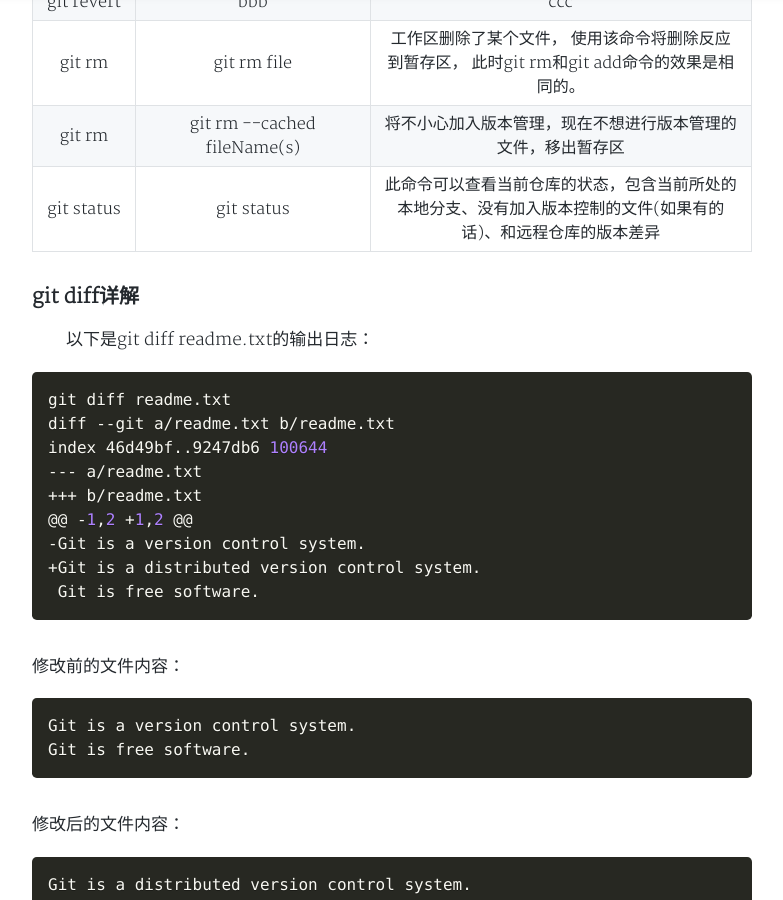
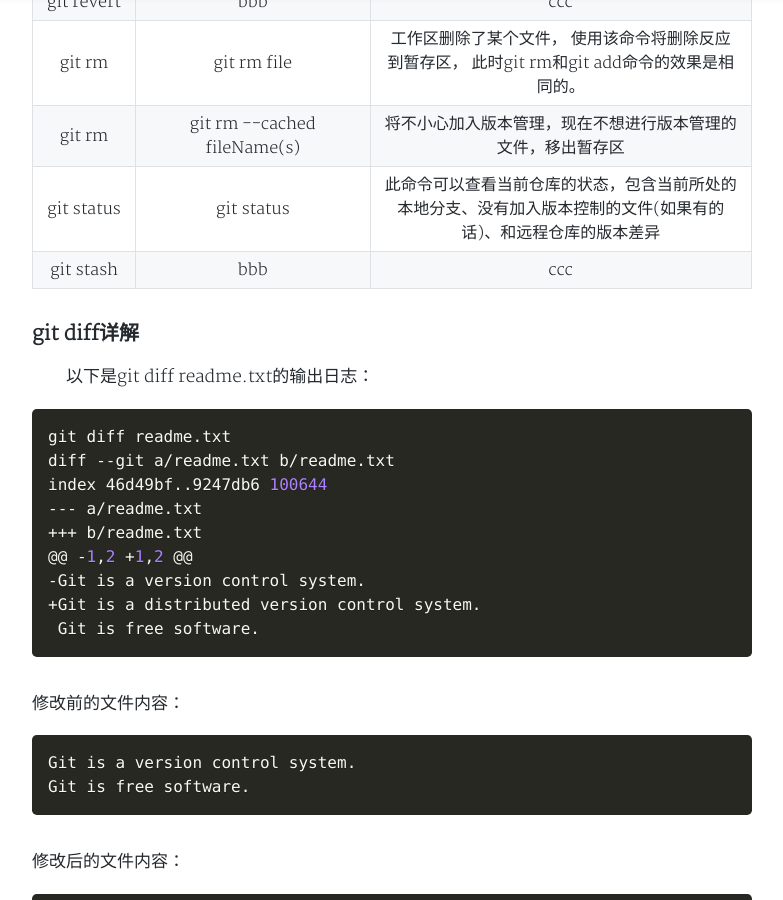
Before and after one commit to yeslsl/never-ever-ver-er-r.github.io, a Jekyll site: the page built from _posts/2019-07-01-git命令汇总及使用.md, in a window 1280 px wide and 900 px high, scrolled down 4169 px. Shown: the whole window, without its empty margins (248-1031 px from the left). Built offline with Jekyll 4.4.1, drawn with Linux system fonts in a browser that asks for light colours; nearby versions of some CDN libraries; a style sheet for code colours, icons or effects is not loaded.

Commit message:
git stash 待补充

```diff
--- a/_posts/2019-07-01-git命令汇总及使用.md
+++ b/_posts/2019-07-01-git命令汇总及使用.md
@@ -92,6 +92,7 @@ email从其系统中查找对应的用户，提交信息也显示该用户信息
 |git rm|git rm file|工作区删除了某个文件， 使用该命令将删除反应到暂存区， 此时git rm和git add命令的效果是相同的。|
 |git rm|git rm \-\-cached fileName(s)|将不小心加入版本管理，现在不想进行版本管理的文件，移出暂存区|
 |git status|git status|此命令可以查看当前仓库的状态，包含当前所处的本地分支、没有加入版本控制的文件(如果有的话)、和远程仓库的版本差异|
+|git stash|bbb|ccc|
 
 ### git diff详解
 　　以下是git diff readme.txt的输出日志：
```
